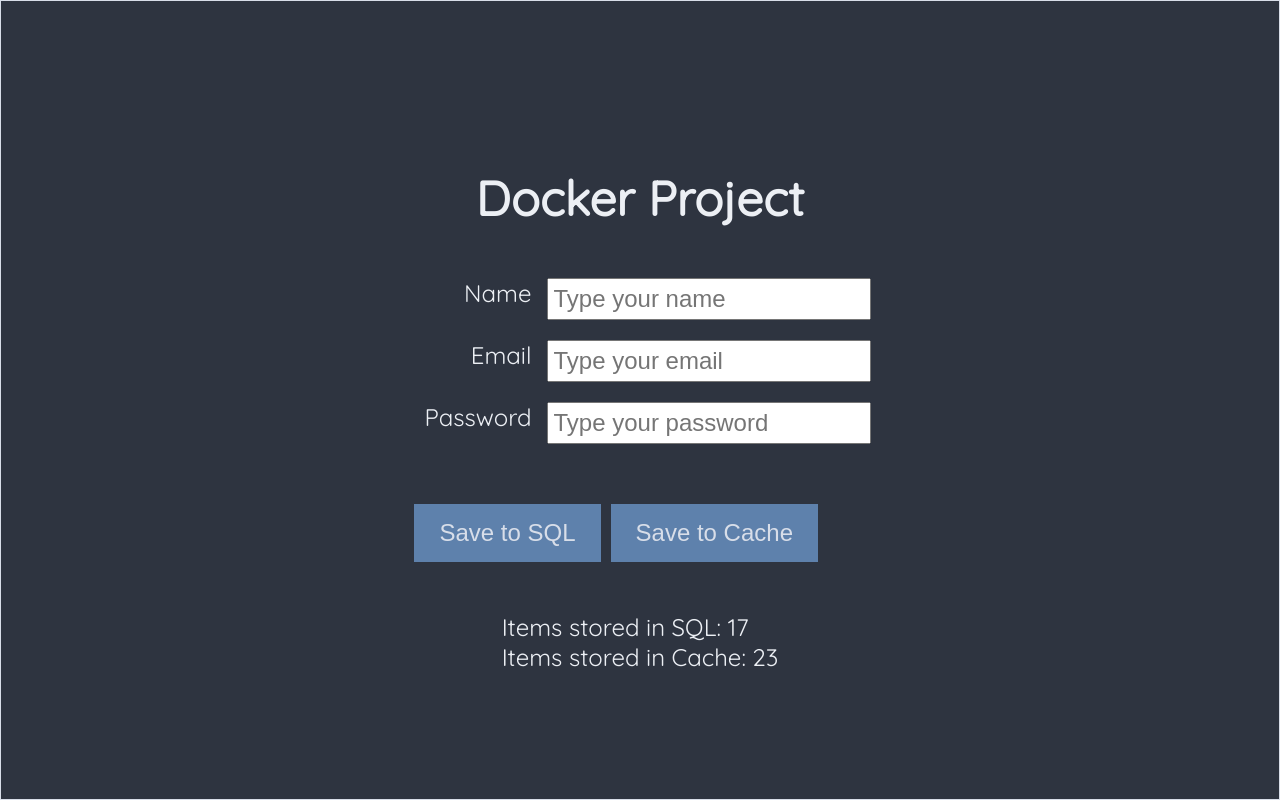
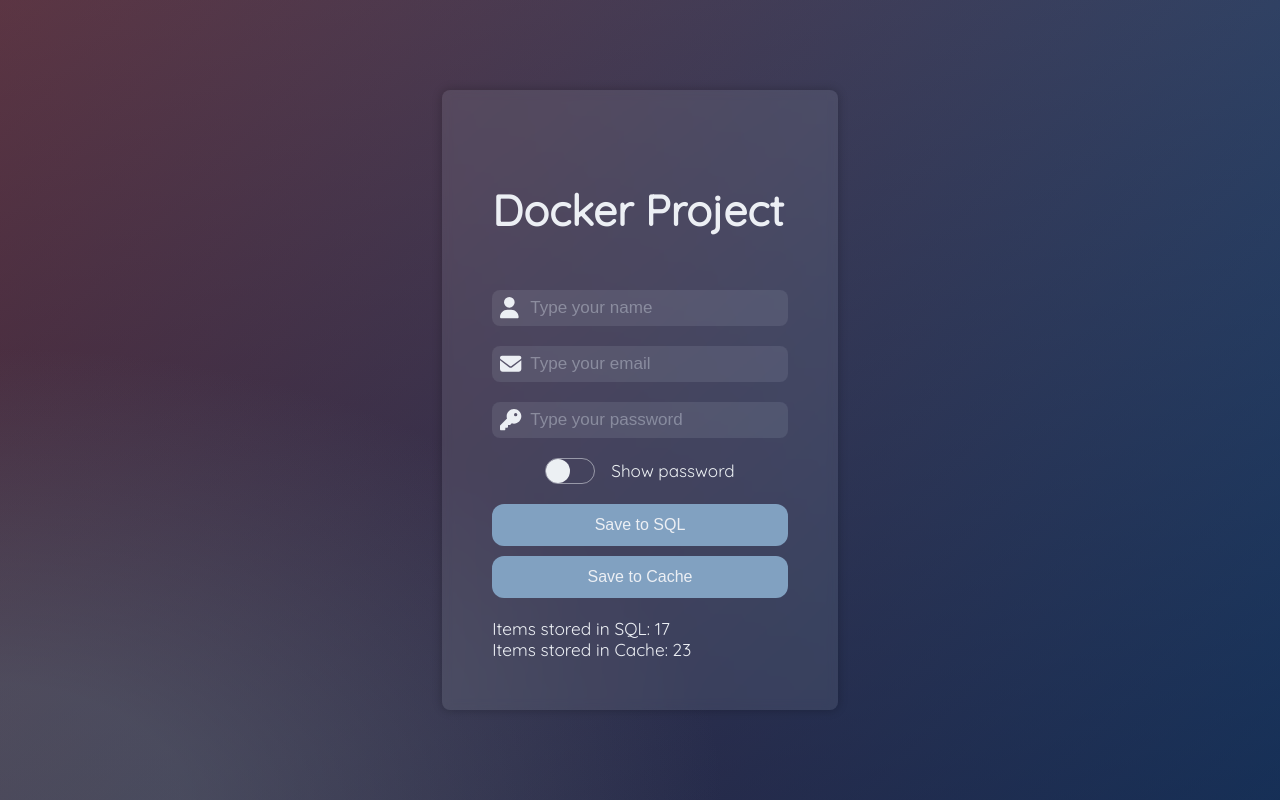
Before and after one commit to brxyxn/nclouds-docker-final-project, a React (Create React App) app in the folder frontend/: page / in a window 1280 px wide. Built offline with nearby package versions, Linux system fonts and the light colour scheme.

Commit message:
updated ui

```diff
--- a/frontend/src/App.css
+++ b/frontend/src/App.css
@@ -1,6 +1,4 @@
-
-
-section.container{ border: 1px solid #D8DEE9;
+section.container {
     height: 100%;
     display: flex;
     flex-direction: column;
@@ -8,60 +6,164 @@ section.container{ border: 1px solid #D8DEE9;
     align-items: center;
 }
 
-header > h1{
+section.card {
+    /* border: 4px solid #4C566A; */
+    border-radius: 8px;
+    /* background-color: rgb(46, 52, 64); */
+    background-color: rgba(216, 222, 233, 0.1);
+    padding: 50px;
+    backdrop-filter: blur(5px);
+    box-shadow: 0 0 10px 1px rgba(0, 0, 0, 0.2);
+}
+
+/* --- header --- */
+header>h1 {
     font-size: 2em;
     font-weight: 700;
 }
 
-form#inputs{
+/* --- form --- */
+form#inputs {
     display: flex;
     flex-direction: column;
 }
 
-form#inputs > .group{
+form#inputs>.group {
     display: flex;
     flex-direction: row;
-    justify-content: right;
+    justify-content: center;
 
     margin: 10px 0;
+    position: relative;
 }
 
-.group > label, .group > input{
-    font-size: 1em;
-}
-.group > label{
-    margin: 0 15px;
+.group>input {
+    background-color: rgba(216, 222, 233, 0.1);
+    color: #ECEFF4;
+    font-size: 0.8em;
+    width: 100%;
+
+    border-width: 0;
+    border-radius: 8px;
+
+    padding: 8px 8px 8px 38px;
 }
 
-.group > input{
-    color: #3B4252;
-    padding: 5px;
+.group>.icon {
+    /* color: #4C566A; */
+    font-size: 1em;
+    /* padding: 5px; */
+    position: absolute;
+    left: 8px;
+    top: 0;
+    bottom: 0;
+    margin-top: auto;
+    margin-bottom: auto;
 }
 
-form#sql > .group, form#cache > .group{
+/* --- toggle --- */
+.label {
+	font-size: 0.8em;
+    display: inline-flex;
+    align-items: center;
+    cursor: pointer;
+    color: #ecf0f3;
+}
+
+.label-text {
+    margin-left: 16px;
+}
+
+.toggle {
+    isolation: isolate;
+    position: relative;
+    height: 26px;
+    width: 50px;
+    border-radius: 15px;
+    overflow: hidden;
+	border: 1px solid rgba(236, 240, 243, 0.5);
+}
+
+.toggle-state {
     display: none;
 }
 
+.indicator {
+    height: 100%;
+    width: 200%;
+    border-radius: 15px;
+    background-color: #ecf0f3;
+	transition: background-color 0.4s linear;
+    transform: translate3d(-75%, 0, 0);
+    transition: transform 0.4s cubic-bezier(0.85, 0.05, 0.18, 1.35);
+}
+
+.checked{
+	background: rgba(236, 240, 243, 0.4);
+	transition: 0.4s;
+}
+
+.toggle-state:checked~.indicator {
+	background-color: #ecf0f3;
+	transition: background-color 0.4s linear;
+    transform: translate3d(25%, 0, 0);
+	transition: transform 0.4s cubic-bezier(0.85, 0.05, 0.18, 1.35);
+}
+
 /* --- Buttons --- */
-.buttons{
+.buttons {
     display: flex;
     flex-direction: row;
     flex-wrap: wrap;
 }
 
-#btn-sql, #btn-cache{
-    font-size: 1.5rem;
-    padding: 15px 25px;
-    color: #D8DEE9;
-    background-color: #5E81AC;
+#btn-sql,
+#btn-cache {
+    flex-grow: 1;
+
+    font-size: 1rem;
+    color: #ECEFF4;
+    background-color: #81A1C1;
+    cursor: pointer;
+
     border: none;
+    border-radius: 12px;
+    padding: 12px 25px;
+    margin-bottom: 10px;
+    width: 100%;
+}
 
-    margin: 50px 5px;
+.buttons>button:hover {
+    background-color: #4170a0;
 }
 
 /* --- Counters --- */
-section#counters ul, li{
+section#counters ul,
+li {
     list-style: none;
     margin: 0;
     padding: 0;
+    font-size: 0.9em;
 }
+
+@media screen and (max-width: 400px) {
+	section.card{
+		padding: 18px;
+	}
+    header>h1{
+		font-size: 1.8em;
+		padding: 0;
+		margin: 0;
+	}
+}
+
+@media screen and (max-width: 450px) {
+	section.card{
+		padding: 30px;
+	}
+    header>h1{
+		font-size: 1.8em;
+		padding: 0;
+		margin: 30 0 0 0;
+	}
+}
--- a/frontend/src/App.jsx
+++ b/frontend/src/App.jsx
@@ -1,15 +1,29 @@
+import { FontAwesomeIcon } from "@fortawesome/react-fontawesome";
+import { faUser, faKey, faEnvelope } from "@fortawesome/free-solid-svg-icons";
 import "./App.css";
+import { useState } from "react";
 
 function App() {
+  const [showPassword, setShowPassword] = useState(false);
+
+  const togglePassword = () => {
+    setShowPassword(!showPassword);
+  };
+
+  // Callback to SQL
+
+  // Callback to Cache
+
+
   return (
-    <>
-      <section class="container">
+    <section className="container">
+      <section className="card">
         <header>
           <h1>Docker Project</h1>
         </header>
         <form id="inputs">
-          <div class="group">
-            <label for="name">Name</label>
+          <div className="group">
+            <FontAwesomeIcon icon={faUser} className="icon" />
             <input
               type="text"
               name="name"
@@ -17,8 +31,8 @@ function App() {
               placeholder="Type your name"
             />
           </div>
-          <div class="group">
-            <label for="email">Email</label>
+          <div className="group">
+            <FontAwesomeIcon icon={faEnvelope} className="icon" />
             <input
               type="text"
               name="email"
@@ -26,25 +40,42 @@ function App() {
               placeholder="Type your email"
             />
           </div>
-          <div class="group">
-            <label for="password">Password</label>
+          <div className="group">
+            <FontAwesomeIcon icon={faKey} className="icon" />
             <input
-              type="text"
+              type={showPassword ? "text" : "password"}
               name="password"
               id="password"
               placeholder="Type your password"
             />
           </div>
-          <div class="buttons">
-            <input type="submit" value="Save to SQL" id="btn-sql" />
-            <input
-              type="submit"
-              value="Save to Cache"
-              id="btn-cache"
-              formaction="/action_page2"
-            />
+          <div className="group">
+            <label className="label">
+              <div className={showPassword ? "toggle checked" : "toggle"}>
+                <input
+                  className="toggle-state"
+                  type="checkbox"
+                  name="check"
+                  value="check"
+                  onChange={togglePassword}
+                />
+                <div className="indicator"></div>
+              </div>
+              <div className="label-text">Show password</div>
+            </label>
+          </div>
+
+          <div className="group buttons">
+            <button type="submit" id="btn-sql" formAction="/sql">
+              Save to SQL
+            </button>
+            {/* <input type="submit" value="Save to SQL" id="btn-sql" /> */}
+            <button type="submit" id="btn-cache" formAction="/cache">
+              Save to Cache
+            </button>
           </div>
         </form>
+
         <section id="counters">
           <ul>
             <li id="sql-counter">Items stored in SQL: 17</li>
@@ -52,7 +83,7 @@ function App() {
           </ul>
         </section>
       </section>
-    </>
+    </section>
   );
 }
 
--- a/frontend/src/index.css
+++ b/frontend/src/index.css
@@ -1,14 +1,12 @@
 @import url('https://fonts.googleapis.com/css2?family=Quicksand&display=swap');
 
-*{
+* {
     box-sizing: border-box;
 }
 
-body{
+body {
     font-family: 'Quicksand', sans-serif;
-    font-size: 1.5rem;
-
-    background-color: #2E3440;
+    font-size: 16pt;
     color: #ECEFF4;
 
     margin: 0;
@@ -18,12 +16,39 @@ body{
     height: 100vh;
 }
 
-#root{
-  height: 100%;
-  width: 100%;
+#root {
+    height: 100%;
+    width: 100%;
 }
 
 code {
-  font-family: source-code-pro, Menlo, Monaco, Consolas, 'Courier New',
-    monospace;
+    font-family: source-code-pro, Menlo, Monaco, Consolas, 'Courier New',
+        monospace;
 }
+
+body,
+.background-2 {
+    background: #092756;
+    background: -moz-radial-gradient(0% 100%, ellipse cover, rgba(104, 128, 138, .4) 10%, rgba(138, 114, 76, 0) 40%), -moz-linear-gradient(top, rgba(57, 173, 219, .25) 0%, rgba(42, 60, 87, .4) 100%), -moz-linear-gradient(-45deg, #670d10 0%, #092756 100%);
+    background: -webkit-radial-gradient(0% 100%, ellipse cover, rgba(104, 128, 138, .4) 10%, rgba(138, 114, 76, 0) 40%), -webkit-linear-gradient(top, rgba(57, 173, 219, .25) 0%, rgba(42, 60, 87, .4) 100%), -webkit-linear-gradient(-45deg, #670d10 0%, #092756 100%);
+    background: -o-radial-gradient(0% 100%, ellipse cover, rgba(104, 128, 138, .4) 10%, rgba(138, 114, 76, 0) 40%), -o-linear-gradient(top, rgba(57, 173, 219, .25) 0%, rgba(42, 60, 87, .4) 100%), -o-linear-gradient(-45deg, #670d10 0%, #092756 100%);
+    background: -ms-radial-gradient(0% 100%, ellipse cover, rgba(104, 128, 138, .4) 10%, rgba(138, 114, 76, 0) 40%), -ms-linear-gradient(top, rgba(57, 173, 219, .25) 0%, rgba(42, 60, 87, .4) 100%), -ms-linear-gradient(-45deg, #670d10 0%, #092756 100%);
+    background: -webkit-radial-gradient(0% 100%, ellipse cover, rgba(104, 128, 138, .4) 10%, rgba(138, 114, 76, 0) 40%), linear-gradient(to bottom, rgba(57, 173, 219, .25) 0%, rgba(42, 60, 87, .4) 100%), linear-gradient(135deg, #670d10 0%, #092756 100%);
+}
+
+.background-5 {
+    background-image: linear-gradient(45deg, rgba(194, 233, 221, 0.5) 1%, rgba(104, 119, 132, 0.5) 100%), linear-gradient(-45deg, #494d71 0%, rgba(217, 230, 185, 0.5) 80%);
+}
+
+::placeholder {
+    color: rgba(216, 222, 233, 0.4);
+}
+
+input:-webkit-autofill,
+input:-webkit-autofill:hover,
+input:-webkit-autofill:focus {
+    border: none;
+    -webkit-text-fill-color: #ECEFF4;
+    -webkit-box-shadow: 0 0 0px 1000px rgba(216, 222, 233, 0.1) inset;
+    transition: background-color 5000s ease-in-out 0s;
+}
```
Also changed, not shown: 1 other file (tests, documents, lock files or other folders).
